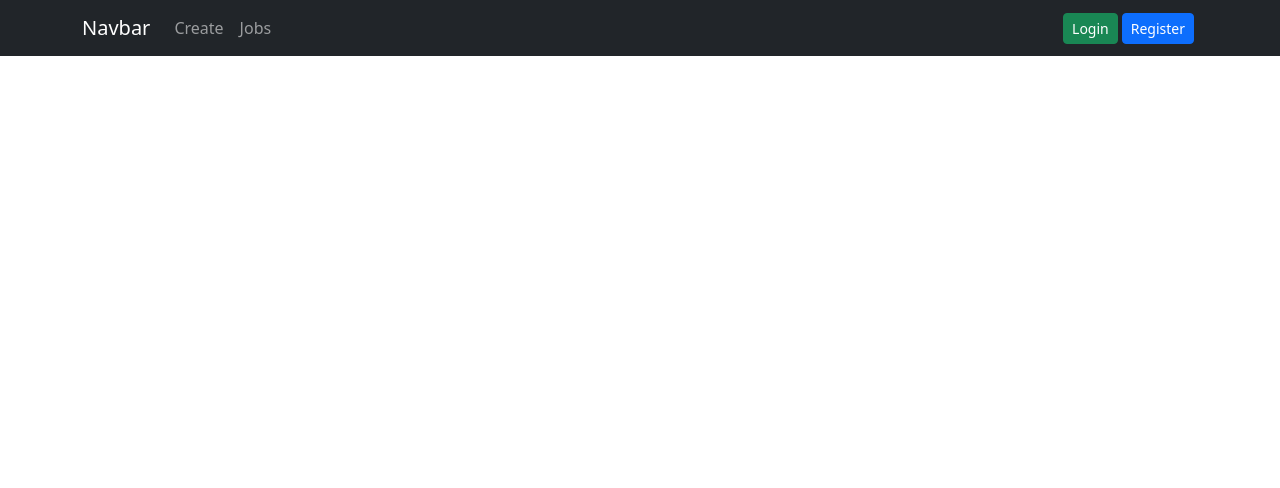
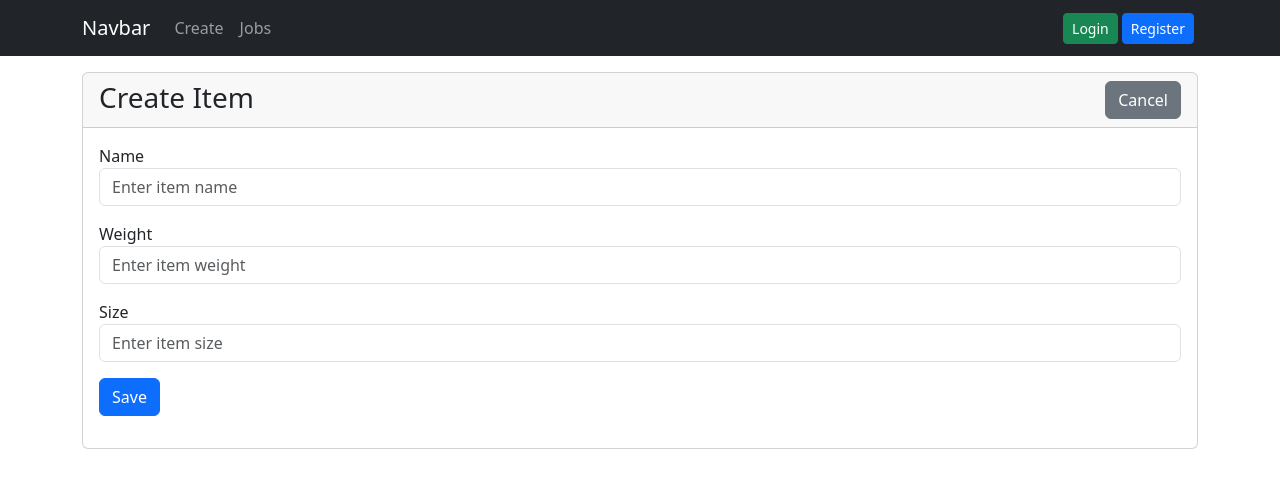
Before and after one commit to nbagonoc/jobFinder-frontend, a React (Vite) app: page /jobs/create in a window 1280 px wide. Shown: the top 488 px of the page. Built offline with nearby package versions, Linux system fonts and the light colour scheme.

Commit message:
initial job create view

```diff
--- a/src/App.jsx
+++ b/src/App.jsx
@@ -5,9 +5,9 @@ import Register from './pages/auth/Register'
 
 import JobList from './pages/jobs/JobList'
 import JobView from './pages/jobs/JobView'
+import JobCreate from './pages/jobs/JobCreate'
 
 import Home from './pages/Home'
-import Create from './pages/Create'
 import Edit from './pages/edit'
 import Navigation from './components/partials/Navigation'
 
@@ -25,8 +25,8 @@ const App = () => {
                     <Route path='/register' element={<Register/>} />
 
                     <Route path='/jobs' element={<JobList/>} />
-                    <Route path='/view/:_id' element={<JobView/>} />
-                    <Route path='/create' element={<Create/>} />
+                    <Route path='/jobs/view/:_id' element={<JobView/>} />
+                    <Route path='/jobs/create' element={<JobCreate/>} />
                     <Route path='/edit/:_id' element={<Edit/>} />
                 </Routes>
             </div>
--- /dev/null
+++ b/src/components/jobs/job_create/JobCreateForm.jsx
@@ -0,0 +1,119 @@
+import axios from 'axios'
+import { useEffect, useState } from 'react'
+import { useNavigate } from 'react-router-dom'
+
+import { API } from '../../../API'
+import { useGlobalContext } from '../../../hooks/useGlobalContext'
+
+export const JobCreateForm = () => {
+    const { errors, dispatch } = useGlobalContext()
+    const [formData, setFormData] = useState({
+        name: '',
+        weight: '',
+        size: '',
+    })
+    const navigate = useNavigate()
+
+    useEffect(() => {
+        dispatch({ type: 'CLEAR_ALERT' }) //clear-out/reset any alert messages on globalstate
+    },[dispatch])
+
+    const onChange = (e) => {
+        const { name, value } = e.target
+        setFormData({
+            ...formData,
+            [name]: value,
+        })
+    }
+
+    const onSubmit = async (e) => {
+        e.preventDefault()
+        const item = {
+            name: formData.name,
+            weight: formData.weight,
+            size: formData.size,
+        }
+
+        try {
+            const response = await axios.post(API, item);
+            const message = response.data.success.message;
+            dispatch({
+                type: 'CREATE_ITEM',
+                payload: {
+                    alert: {
+                        message,
+                        success: true,
+                    },
+                },
+            })
+            navigate('/')
+        } catch (err) {
+            const errors = err.response.data
+            dispatch({ type: 'CREATE_ITEM', payload: errors })
+        }
+    }
+
+    return (
+        <form onSubmit={onSubmit}>
+            <div className="mb-3">
+                <label htmlFor="item-name">Name</label>
+                <input
+                    id="item-name"
+                    name="name"
+                    autoComplete="off"
+                    type="text"
+                    placeholder="Enter item name"
+                    className={`form-control ${
+                        errors && errors.name ? 'border-danger' : ''
+                    }`}
+                    onChange={onChange}
+                    value={formData.name}
+                />
+                <span className="text-danger">
+                    {errors && errors.name ? errors.name.message : ''}
+                </span>
+            </div>
+            <div className="mb-3">
+                <label htmlFor="weight">Weight</label>
+                <input
+                    id="weight"
+                    name="weight"
+                    type="text"
+                    placeholder="Enter item weight"
+                    className={`form-control ${
+                        errors && errors.weight ? 'border-danger' : ''
+                    }`}
+                    onChange={onChange}
+                    value={formData.weight}
+                />
+                <span className="text-danger">
+                    {errors && errors.weight ? errors.weight.message : ''}
+                </span>
+            </div>
+            <div className="mb-3">
+                <label htmlFor="size">Size</label>
+                <input
+                    id="size"
+                    name="size"
+                    type="text"
+                    placeholder="Enter item size"
+                    className={`form-control ${
+                        errors && errors.size ? 'border-danger' : ''
+                    }`}
+                    onChange={onChange}
+                    value={formData.size}
+                />
+                <span className="text-danger">
+                    {errors && errors.size ? errors.size.message : ''}
+                </span>
+            </div>
+            <div className="mb-3">
+                <button type="submit" className="btn btn-primary">
+                    Save
+                </button>
+            </div>
+        </form>
+    )
+}
+
+export default JobCreateForm
--- /dev/null
+++ b/src/components/jobs/job_create/JobCreateFormContainer.jsx
@@ -0,0 +1,25 @@
+import { Link } from 'react-router-dom'
+import JobCreateForm from './JobCreateForm'
+
+const JobCreateFormContainer = () => {
+
+  return (
+    <div className='card'>
+        <div className='card-header'>
+            <div className='row'>
+                <div className='col-6'>
+                    <h3 className='mb-0'>Create Item</h3>
+                </div>
+                <div className='col-6'>
+                    <Link to='/' className='btn btn-secondary float-end'>Cancel</Link>
+                </div>
+            </div>
+        </div>
+        <div className='card-body'>
+            <JobCreateForm />
+        </div>
+    </div>
+  )
+}
+
+export default JobCreateFormContainer
--- a/src/components/jobs/job_list/JobListDetails.jsx
+++ b/src/components/jobs/job_list/JobListDetails.jsx
@@ -28,7 +28,7 @@ const JobListDetails = () => {
                 jobs.map((job) => (
                     <div className="card mb-3" key={job._id}>
                     <div className="card-body">
-                        <Link to={`/view/${job._id}`} className='link-primary text-capitalize text-decoration-none'>
+                        <Link to={`/jobs/view/${job._id}`} className='link-primary text-capitalize text-decoration-none'>
                             <h5 className="card-title">
                                 {job.title}
                             </h5>
--- a/src/components/partials/Navigation.jsx
+++ b/src/components/partials/Navigation.jsx
@@ -34,7 +34,7 @@ const Navigation = () => {
                 >
                     <ul className="navbar-nav mr-auto">
                         <li className="nav-item">
-                            <Link to="/create" className="nav-link">
+                            <Link to="/jobs/create" className="nav-link">
                                 Create
                             </Link>
                         </li>
--- /dev/null
+++ b/src/pages/jobs/JobCreate.jsx
@@ -0,0 +1,9 @@
+import JobCreateFormContainer from '../../components/jobs/job_create/JobCreateFormContainer'
+
+const JobCreate = () => {
+  return (
+    <JobCreateFormContainer/>
+  )
+}
+
+export default JobCreate
```
